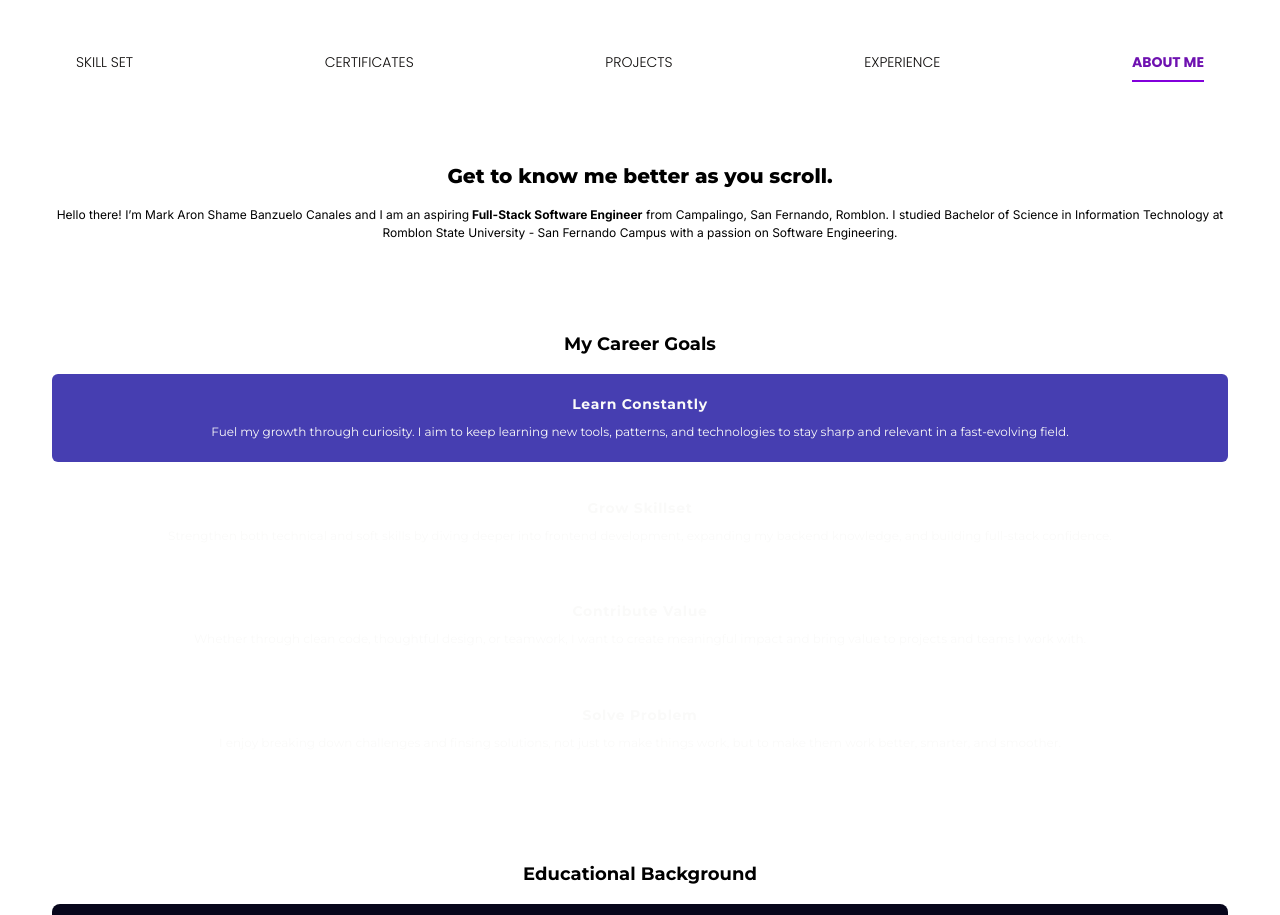
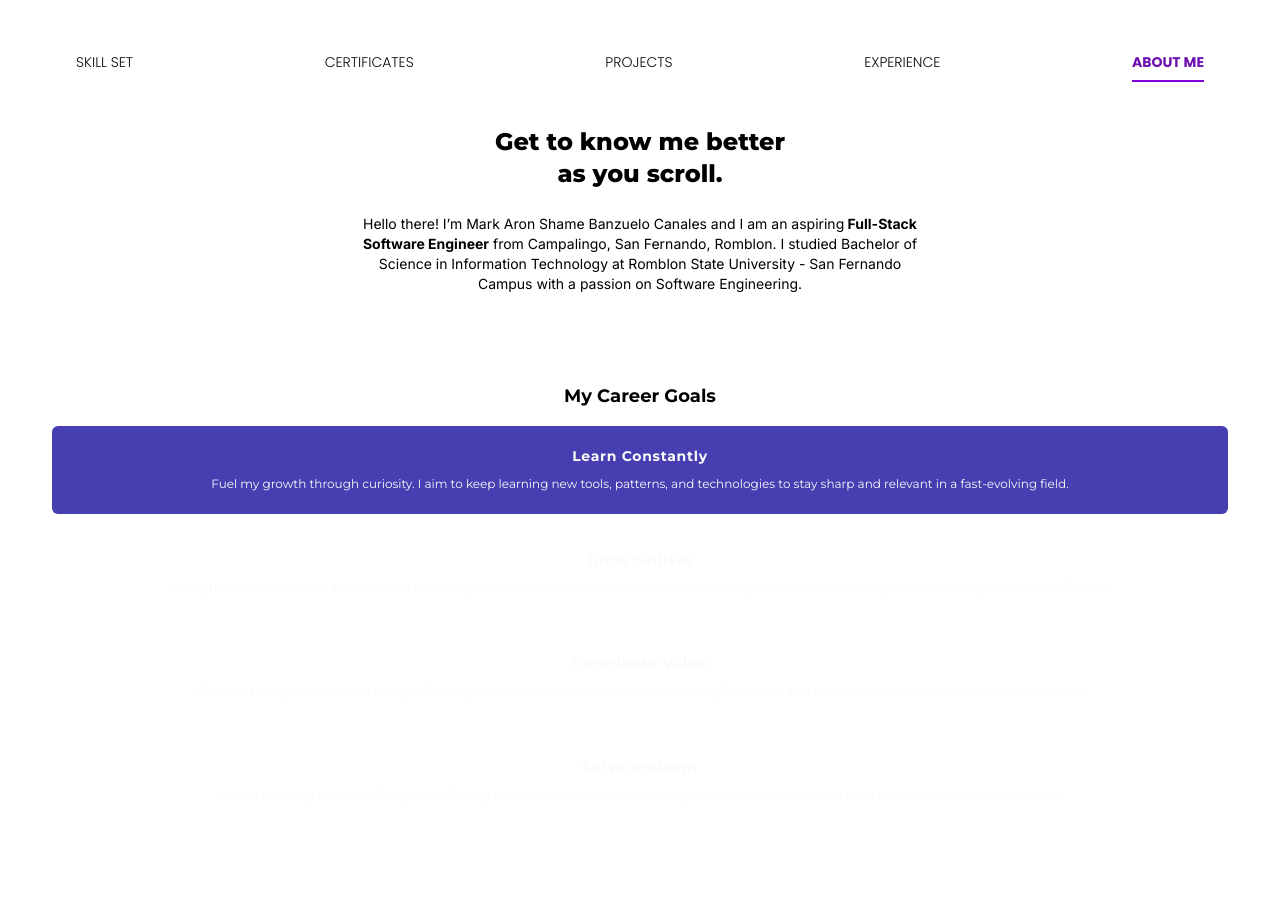
Before and after one commit to shameCanales/shame-portfolio, a React (Vite) app: page /about in a window 1280 px wide. Shown: the part 1480-2395 px from the top of the page. Built offline with nearby package versions, Linux system fonts and the light colour scheme; no server answers.

Commit message:
styled knowmore section for sm-viewport

```diff
--- a/src/sections/KnowMoreAbout.jsx
+++ b/src/sections/KnowMoreAbout.jsx
@@ -1,11 +1,11 @@
 export default function KnowMeBetter() {
   return (
     <div>
-      <div className="text mt-16">
-        <h2 className="montserrat-extrabold text-xl text-center px-8 ">
+      <div className="text mt-16 sm:mt-7">
+        <h2 className="montserrat-extrabold text-xl sm:text-2xl text-center px-8 sm:max-w-[380px] sm:mx-auto">
           Get to know me better as you scroll.
         </h2>
-        <p className="inter-regular text-xs text-center leading-4.5  mt-4">
+        <p className="inter-regular text-xs sm:text-sm text-center leading-4.5 sm:leading-5 mt-4 sm:mt-6 sm:max-w-[580px] sm:mx-auto">
           Hello there! I’m Mark Aron Shame Banzuelo Canales and I am an aspiring
           <span className="font-bold"> Full-Stack Software Engineer</span> from
           Campalingo, San Fernando, Romblon. I studied Bachelor of Science in
```
